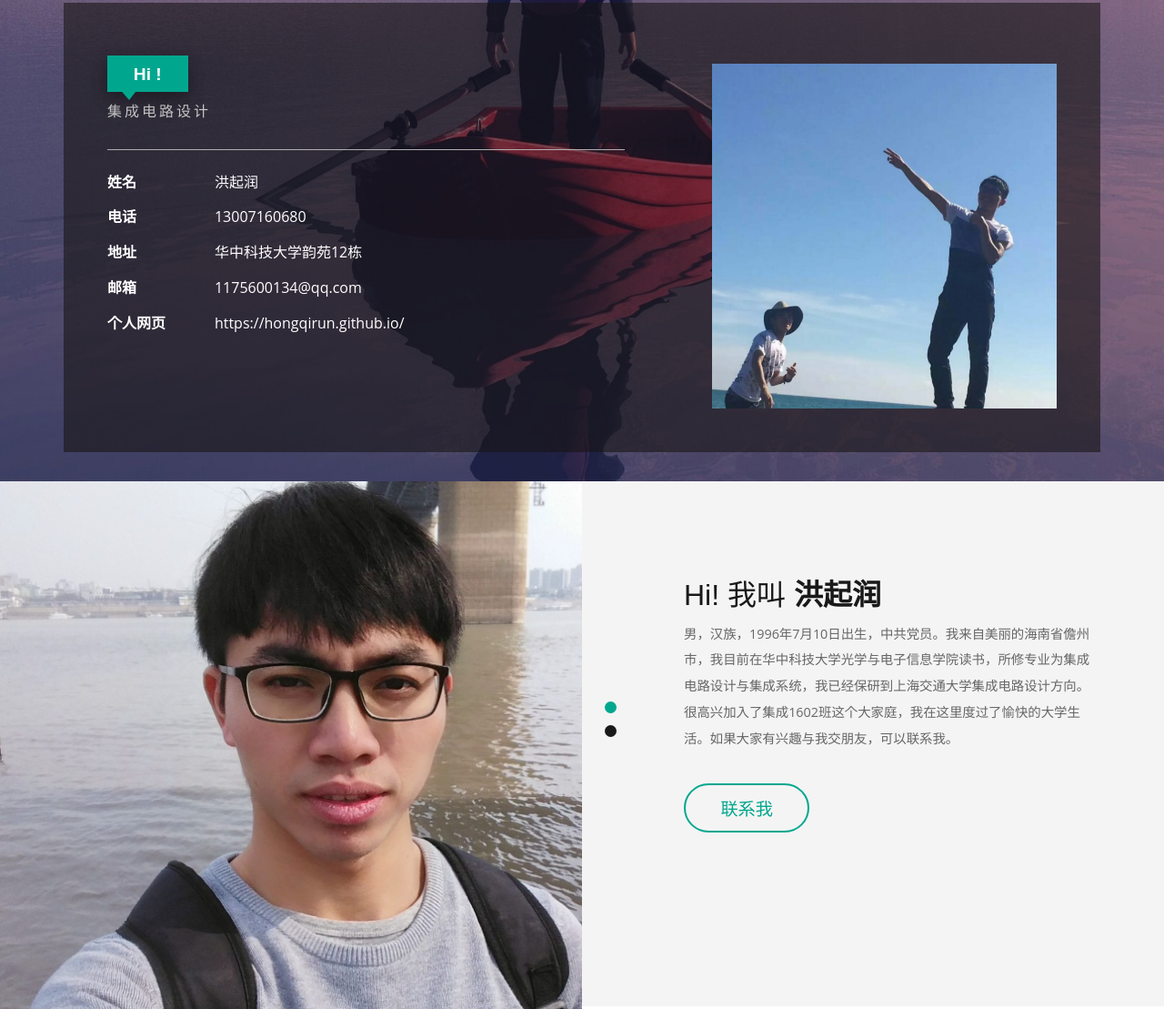
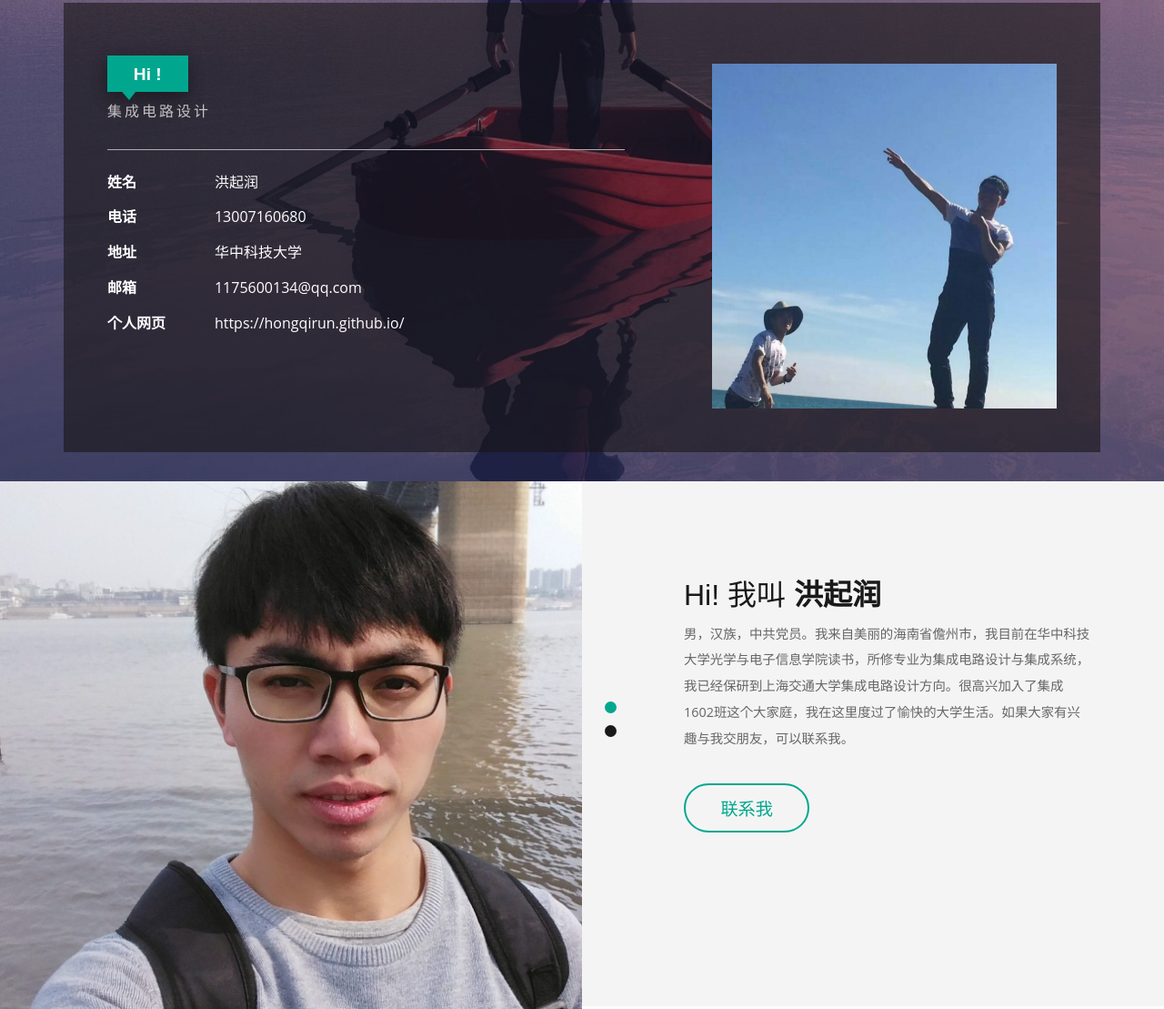
Before and after one commit to hongqirun/hongqirun.github.io, a plain HTML site: page index.html in a window 1280 px wide. Shown: the part 240-1349 px from the top of the page at 91% size. Drawn offline with Linux system fonts and the light colour scheme; files whose address does not match are found by name.

Commit message:
Update index.html

```diff
--- a/index.html
+++ b/index.html
@@ -98,7 +98,7 @@
 						<li>
 							<ul class="address-text">
 								<li><b>地址 </b></li>
-								<li>华中科技大学韵苑12栋</li>
+								<li>华中科技大学</li>
 							</ul>
 						</li>
 						<li>
@@ -132,7 +132,7 @@
 					                <div class="item">
 					                	<div class="about-left-grid">
 											<h2>Hi! 我叫 <span>洪起润</span></h2>
-											<p>男，汉族，1996年7月10日出生，中共党员。我来自美丽的海南省儋州市，我目前在华中科技大学光学与电子信息学院读书，所修专业为集成电路设计与集成系统，我已经保研到上海交通大学集成电路设计方向。很高兴加入了集成1602班这个大家庭，我在这里度过了愉快的大学生活。如果大家有兴趣与我交朋友，可以联系我。</p>
+											<p>男，汉族，中共党员。我来自美丽的海南省儋州市，我目前在华中科技大学光学与电子信息学院读书，所修专业为集成电路设计与集成系统，我已经保研到上海交通大学集成电路设计方向。很高兴加入了集成1602班这个大家庭，我在这里度过了愉快的大学生活。如果大家有兴趣与我交朋友，可以联系我。</p>
 											<ul>
 												<li><a class="a-btn-h scroll" href="#contact">联系我</a></li>
 											</ul>
@@ -141,7 +141,7 @@
 					                  <div class="item">
 					                	<div class="about-left-grid">
 											<h2>Hi! 我叫 <span>洪起润</span></h2>
-											<p>男，汉族，1996年7月10日出生，中共党员。我来自美丽的海南省儋州市，我目前在华中科技大学光学与电子信息学院读书，所修专业为集成电路设计与集成系统，我已经保研到上海交通大学集成电路设计方向。很高兴加入了集成1602班这个大家庭，我在这里度过了愉快的大学生活。如果大家有兴趣与我交朋友，可以联系我。</p>
+											<p>男，汉族，中共党员。我来自美丽的海南省儋州市，我目前在华中科技大学光学与电子信息学院读书，所修专业为集成电路设计与集成系统，我已经保研到上海交通大学集成电路设计方向。很高兴加入了集成1602班这个大家庭，我在这里度过了愉快的大学生活。如果大家有兴趣与我交朋友，可以联系我。</p>
 											<ul>
 												<li><a class="a-btn-h scroll" href="#contact">联系我</a></li>
 											</ul>
@@ -579,7 +579,7 @@
 							<span class="glyphicon glyphicon-home" aria-hidden="true"></span>
 							<h4>地址</h4>
 							<ul>
-								<li>华中科技大学韵苑12栋</li>
+								<li>华中科技大学</li>
 							</ul>
 						</div>
 					</div>
```
